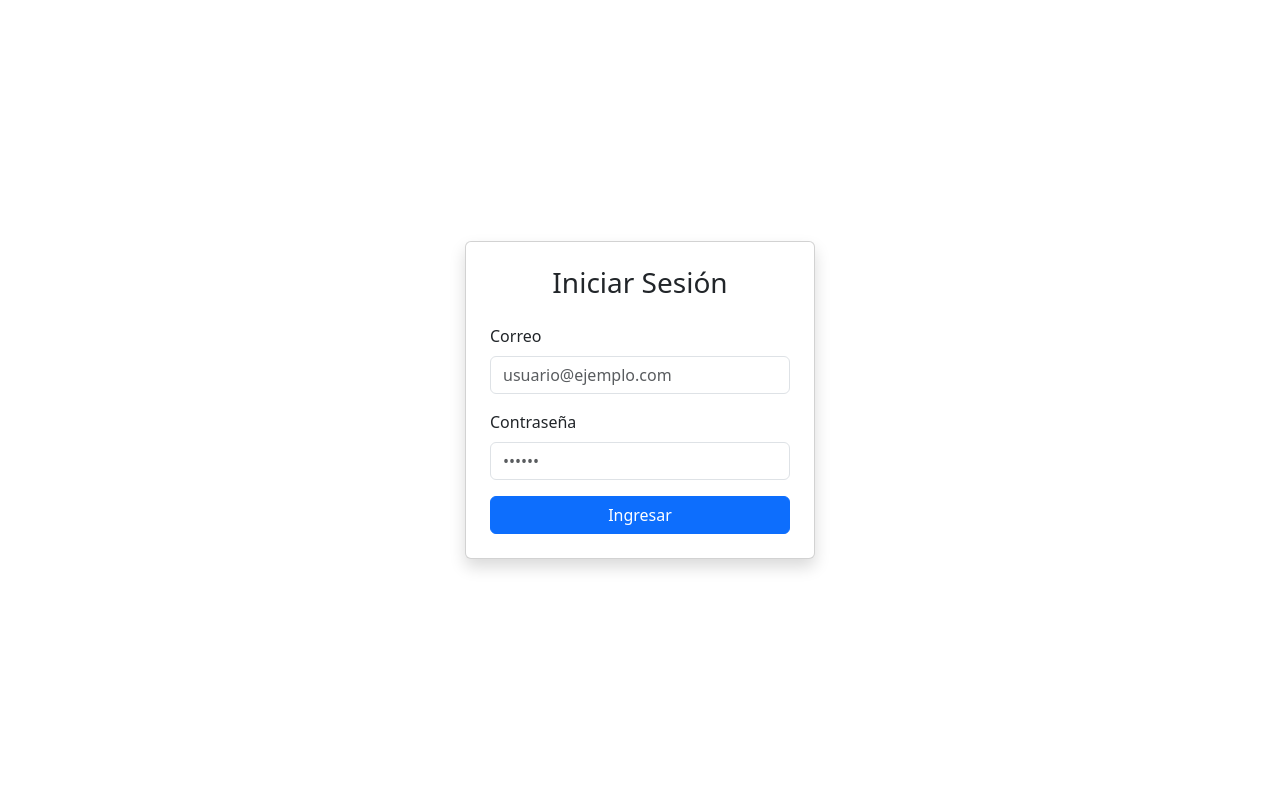
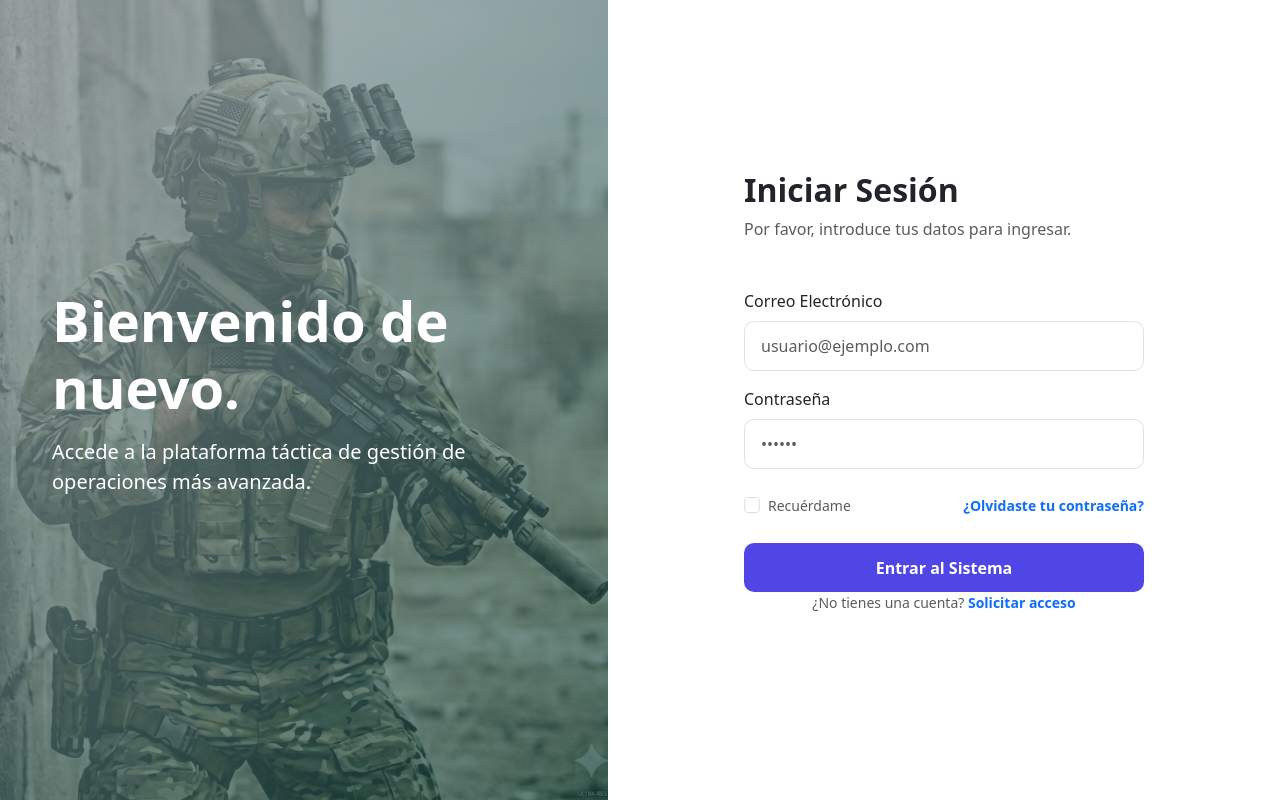
Before and after one commit to william310391/AIRSOFT.FRONTEND, an Angular app: page / in a window 1280 px wide. Built offline with nearby package versions, Linux system fonts and the light colour scheme.

Commit message:
mejoera login auth page

```diff
--- a/angular.json
+++ b/angular.json
@@ -17,6 +17,7 @@
             "polyfills": ["zone.js"],
             "tsConfig": "tsconfig.app.json",
             "assets": [
+              "src/assets",
               {
                 "glob": "**/*",
                 "input": "public"
--- /dev/null
+++ b/src/app/features/auth/pages/login-auth-page/login-auth-page.component.css
@@ -0,0 +1,86 @@
+:host {
+  --primary-color: #4f46e5;
+  --primary-hover: #4338ca;
+  --overlay-gradient: linear-gradient(135deg, rgba(153, 165, 169, 0.8), rgba(7, 65, 59, 0.6));
+}
+
+.main-wrapper {
+  min-height: 100vh;
+  display: flex;
+}
+
+/* IMAGEN */
+.side-image {
+  background-image: url('/assets/soldado.jpg'); /* 👈 IMPORTANTE */
+  background-size: cover;
+  background-position: center;
+  position: relative;
+  flex: 1;
+  display: flex;
+  align-items: center;
+  justify-content: center;
+  min-height: 40vh;
+}
+
+.side-image::before {
+  content: '';
+  position: absolute;
+  inset: 0;
+  background: var(--overlay-gradient);
+}
+
+.side-content {
+  position: relative;
+  z-index: 10;
+  color: white;
+  padding: 3rem;
+  max-width: 600px;
+}
+
+/* FORM */
+.side-form {
+  flex: 1;
+  background-color: white;
+  display: flex;
+  align-items: center;
+  justify-content: center;
+  padding: 2rem;
+}
+
+.login-card {
+  width: 100%;
+  max-width: 400px;
+}
+
+.form-control {
+  padding: 0.75rem 1rem;
+  border-radius: 10px;
+}
+
+.btn-login {
+  background-color: var(--primary-color);
+  border: none;
+  padding: 0.8rem;
+  border-radius: 10px;
+  font-weight: 700;
+}
+
+.btn-login:hover {
+  background-color: var(--primary-hover);
+}
+
+/* RESPONSIVE */
+@media (max-width: 768px) {
+  .main-wrapper {
+    flex-direction: column;
+  }
+
+  .side-image {
+    height: 35vh;
+  }
+
+  .side-content {
+    padding: 1.5rem;
+    text-align: center;
+  }
+}
--- a/src/app/features/auth/pages/login-auth-page/login-auth-page.component.html
+++ b/src/app/features/auth/pages/login-auth-page/login-auth-page.component.html
@@ -1,4 +1,85 @@
-<div class="container d-flex justify-content-center align-items-center vh-100">
+<div class="main-wrapper">
+  <!-- IZQUIERDA -->
+  <div class="side-image">
+    <div class="side-content">
+      <h1 class="display-4 fw-bold mb-3">Bienvenido de nuevo.</h1>
+      <p class="lead">Accede a la plataforma táctica de gestión de operaciones más avanzada.</p>
+    </div>
+  </div>
+
+  <!-- DERECHA -->
+  <div class="side-form">
+    <div class="login-card">
+      <div class="mb-5">
+        <h2 class="fw-bold text-dark mb-2">Iniciar Sesión</h2>
+        <p class="text-muted">Por favor, introduce tus datos para ingresar.</p>
+      </div>
+
+      <div>
+        <div class="mb-3">
+          <label class="form-label">Correo Electrónico</label>
+          <input
+            type="text"
+            class="form-control"
+            placeholder="usuario@ejemplo.com"
+            [value]="usuarioCuenta()"
+            (focus)="ocultarError()"
+            (input)="usuarioCuenta.set(txtUsuarioNombre.value)"
+            #txtUsuarioNombre
+          />
+        </div>
+
+        <div class="mb-4">
+          <label class="form-label">Contraseña</label>
+          <input
+            type="password"
+            class="form-control"
+            placeholder="••••••"
+            [value]="password()"
+            (focus)="ocultarError()"
+            (input)="password.set(txtPassword.value)"
+            #txtPassword
+          />
+        </div>
+
+        <div class="d-flex justify-content-between align-items-center mb-4">
+          <div class="form-check">
+            <input type="checkbox" class="form-check-input" />
+            <label class="form-check-label small text-muted"> Recuérdame </label>
+          </div>
+
+          <a href="#" class="small fw-semibold text-decoration-none link-primary">
+            ¿Olvidaste tu contraseña?
+          </a>
+        </div>
+
+        <button
+          type="submit"
+          class="btn btn-primary btn-login w-100 text-white"
+          (click)="login()"
+          aria-expanded="false"
+        >
+          @if (isLoading()) {
+            <span class="spinner-border spinner-border-sm me-2"></span>
+          }
+          Entrar al Sistema
+        </button>
+        <div
+          class="card text-bg-danger card-body mt-3"
+          [style.display]="isError() ? 'block' : 'none'"
+        >
+          {{ messageError() }}
+        </div>
+        <p class="text-center text-muted small">
+          ¿No tienes una cuenta?
+          <a href="#" class="fw-bold text-decoration-none link-primary"> Solicitar acceso </a>
+        </p>
+      </div>
+    </div>
+  </div>
+</div>
+
+<!-- <div class="container d-flex justify-content-center align-items-center vh-100">
   <div class="card shadow p-4" style="width: 350px">
     <h3 class="text-center mb-4">Iniciar Sesión</h3>
 
@@ -43,4 +124,4 @@
       </div>
     </div>
   </div>
-</div>
+</div> -->
--- a/src/app/features/auth/pages/login-auth-page/login-auth-page.component.ts
+++ b/src/app/features/auth/pages/login-auth-page/login-auth-page.component.ts
@@ -8,6 +8,7 @@ import { catchError, finalize, of, switchMap, tap } from 'rxjs';
 
 @Component({
   selector: 'app-login-auth-page',
+  styleUrls: ['./login-auth-page.component.css'],
   templateUrl: './login-auth-page.component.html',
 })
 export default class LoginAuthPageComponent {
--- a/src/environments/environment.development.ts
+++ b/src/environments/environment.development.ts
@@ -1,3 +1,3 @@
 export const environment = {
-  ApiUrlBase: 'https://localhost:32771',
+  ApiUrlBase: 'https://localhost:32769',
 };
--- a/src/environments/environment.ts
+++ b/src/environments/environment.ts
@@ -1,3 +1,3 @@
 export const environment = {
-  ApiUrlBase: 'https://localhost:32771',
+  ApiUrlBase: 'https://localhost:32769',
 };
```
Also changed, not shown: src/assets/soldado.jpg (added).
